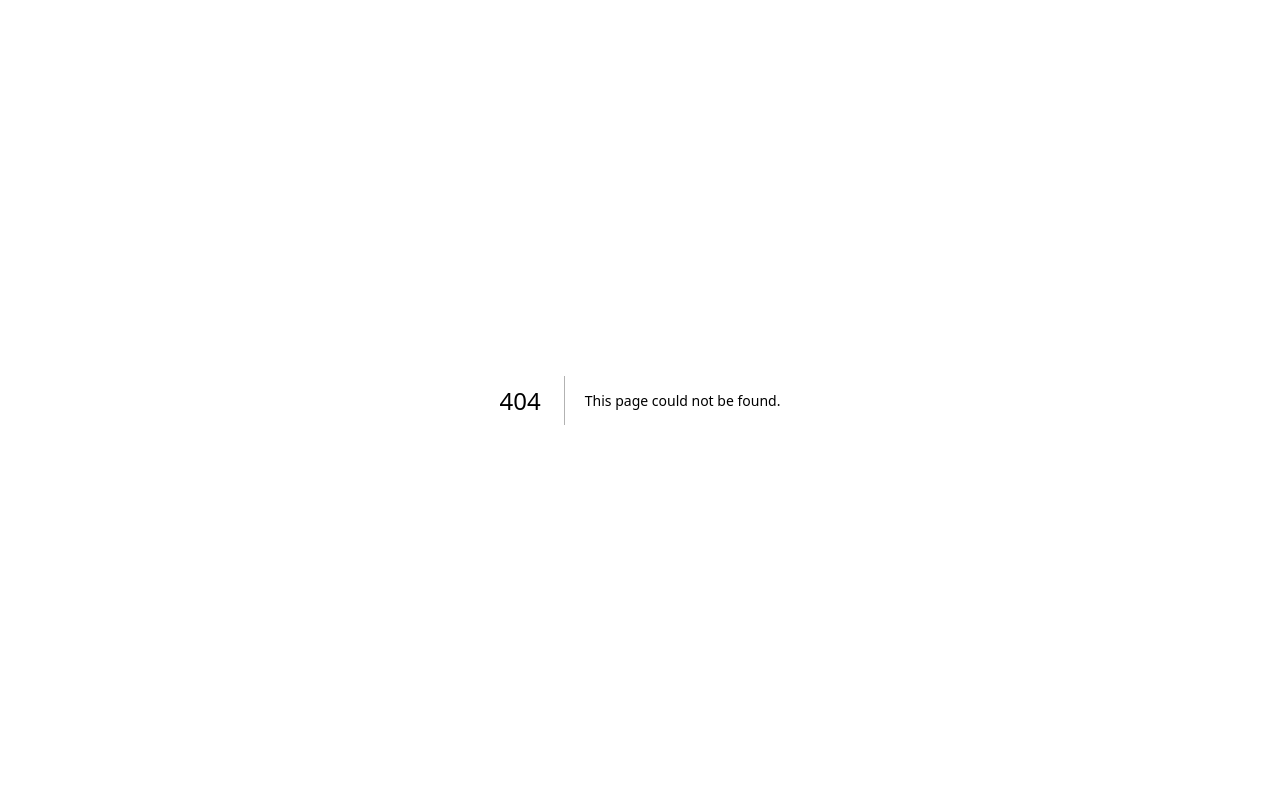
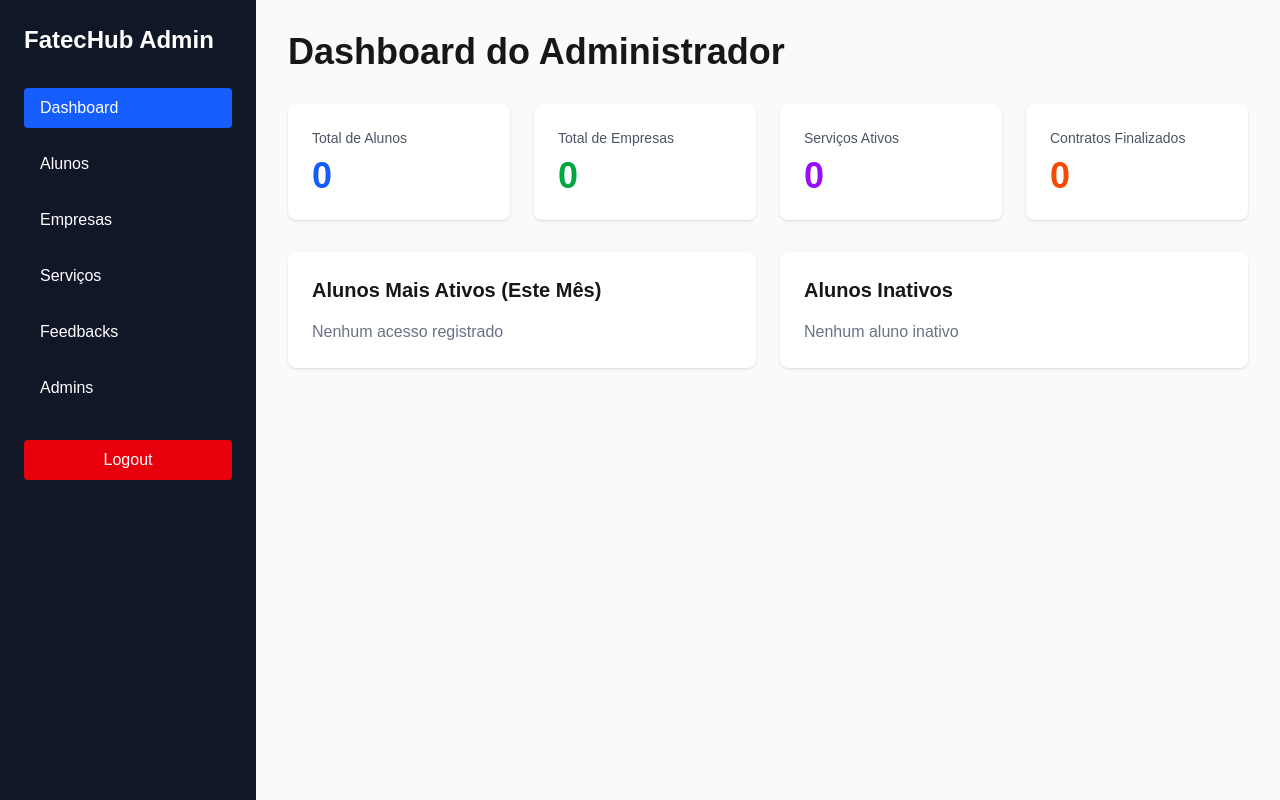
Before and after one commit to HeitorRafael/FatecHub, a Next.js app: page /dashboard/admin in a window 1280 px wide. Before the commit this address had no page. Built offline with nearby package versions, Linux system fonts and the light colour scheme; sample sign-in values are in the browser's storage.

Commit message:
refactor: corrigir rotas do dashboard
- Mover de app/(dashboard)/* para app/dashboard/*
- Agora as rotas corretas são /dashboard/admin, /dashboard/estudante, /dashboard/empresa
- Remover estrutura de route groups que não criava rotas corretas
- Adicionar layout.tsx para dashboard

```diff
--- /dev/null
+++ b/app/dashboard/admin/page.tsx
@@ -0,0 +1,93 @@
+'use client';
+
+import { useEffect, useState } from 'react';
+import { useRouter } from 'next/navigation';
+import { AuthUser } from '@/types';
+
+export default function AdminDashboard() {
+  const [user, setUser] = useState<AuthUser | null>(null);
+  const [loading, setLoading] = useState(true);
+  const router = useRouter();
+
+  useEffect(() => {
+    // Aqui você buscaria o usuário do servidor
+    // Por enquanto, vamos verificar se há um token
+    if (typeof window !== 'undefined') {
+      const token = localStorage.getItem('authToken');
+      if (!token) {
+        router.push('/');
+      } else {
+        setLoading(false);
+      }
+    }
+  }, [router]);
+
+  const handleLogout = async () => {
+    await fetch('/api/auth/logout', { method: 'POST' });
+    localStorage.removeItem('authToken');
+    router.push('/');
+  };
+
+  if (loading) {
+    return <div className="flex items-center justify-center h-screen">Carregando...</div>;
+  }
+
+  return (
+    <div className="flex h-screen">
+      {/* Sidebar */}
+      <div className="w-64 bg-gray-900 text-white p-6">
+        <h2 className="text-2xl font-bold mb-8">FatecHub Admin</h2>
+        <nav className="space-y-4">
+          <a href="#" className="block px-4 py-2 rounded bg-blue-600">Dashboard</a>
+          <a href="#" className="block px-4 py-2 rounded hover:bg-gray-800">Alunos</a>
+          <a href="#" className="block px-4 py-2 rounded hover:bg-gray-800">Empresas</a>
+          <a href="#" className="block px-4 py-2 rounded hover:bg-gray-800">Serviços</a>
+          <a href="#" className="block px-4 py-2 rounded hover:bg-gray-800">Feedbacks</a>
+          <a href="#" className="block px-4 py-2 rounded hover:bg-gray-800">Admins</a>
+        </nav>
+        <button
+          onClick={handleLogout}
+          className="mt-8 w-full px-4 py-2 bg-red-600 rounded hover:bg-red-700"
+        >
+          Logout
+        </button>
+      </div>
+
+      {/* Main Content */}
+      <div className="flex-1 p-8">
+        <h1 className="text-4xl font-bold mb-8">Dashboard do Administrador</h1>
+
+        <div className="grid grid-cols-1 md:grid-cols-2 lg:grid-cols-4 gap-6 mb-8">
+          <div className="bg-white rounded-lg shadow p-6">
+            <h3 className="text-gray-600 text-sm font-medium mb-2">Total de Alunos</h3>
+            <p className="text-4xl font-bold text-blue-600">0</p>
+          </div>
+          <div className="bg-white rounded-lg shadow p-6">
+            <h3 className="text-gray-600 text-sm font-medium mb-2">Total de Empresas</h3>
+            <p className="text-4xl font-bold text-green-600">0</p>
+          </div>
+          <div className="bg-white rounded-lg shadow p-6">
+            <h3 className="text-gray-600 text-sm font-medium mb-2">Serviços Ativos</h3>
+            <p className="text-4xl font-bold text-purple-600">0</p>
+          </div>
+          <div className="bg-white rounded-lg shadow p-6">
+            <h3 className="text-gray-600 text-sm font-medium mb-2">Contratos Finalizados</h3>
+            <p className="text-4xl font-bold text-orange-600">0</p>
+          </div>
+        </div>
+
+        <div className="grid grid-cols-1 lg:grid-cols-2 gap-6">
+          <div className="bg-white rounded-lg shadow p-6">
+            <h2 className="text-xl font-bold mb-4">Alunos Mais Ativos (Este Mês)</h2>
+            <p className="text-gray-500">Nenhum acesso registrado</p>
+          </div>
+
+          <div className="bg-white rounded-lg shadow p-6">
+            <h2 className="text-xl font-bold mb-4">Alunos Inativos</h2>
+            <p className="text-gray-500">Nenhum aluno inativo</p>
+          </div>
+        </div>
+      </div>
+    </div>
+  );
+}
--- /dev/null
+++ b/app/dashboard/empresa/page.tsx
@@ -0,0 +1,52 @@
+'use client';
+
+import { useRouter } from 'next/navigation';
+
+export default function EmpresaDashboard() {
+  const router = useRouter();
+
+  const handleLogout = async () => {
+    await fetch('/api/auth/logout', { method: 'POST' });
+    localStorage.removeItem('authToken');
+    router.push('/');
+  };
+
+  return (
+    <div className="min-h-screen bg-gray-50">
+      <nav className="bg-white shadow p-6">
+        <div className="max-w-7xl mx-auto flex justify-between items-center">
+          <h1 className="text-2xl font-bold text-gray-800">FatecHub - Empresa</h1>
+          <button
+            onClick={handleLogout}
+            className="px-4 py-2 bg-red-600 text-white rounded hover:bg-red-700"
+          >
+            Logout
+          </button>
+        </div>
+      </nav>
+
+      <div className="max-w-7xl mx-auto p-8">
+        <h2 className="text-3xl font-bold mb-8">Bem-vindo ao Painel da Empresa</h2>
+
+        <div className="grid grid-cols-1 md:grid-cols-2 gap-6">
+          <div className="bg-white rounded-lg shadow p-6">
+            <h3 className="text-xl font-bold mb-4">Serviços Ativos</h3>
+            <p className="text-gray-500">Nenhum serviço cadastrado</p>
+          </div>
+
+          <div className="bg-white rounded-lg shadow p-6">
+            <h3 className="text-xl font-bold mb-4">Contratos Finalizados</h3>
+            <p className="text-gray-500">Nenhum contrato finalizado</p>
+          </div>
+
+          <div className="bg-white rounded-lg shadow p-6 col-span-1 md:col-span-2">
+            <h3 className="text-xl font-bold mb-4">Criar Novo Serviço</h3>
+            <button className="w-full px-4 py-2 bg-blue-600 text-white rounded hover:bg-blue-700">
+              + Novo Serviço
+            </button>
+          </div>
+        </div>
+      </div>
+    </div>
+  );
+}
--- /dev/null
+++ b/app/dashboard/estudante/page.tsx
@@ -0,0 +1,68 @@
+'use client';
+
+import { useRouter } from 'next/navigation';
+
+export default function EstudanteDashboard() {
+  const router = useRouter();
+
+  const handleLogout = async () => {
+    await fetch('/api/auth/logout', { method: 'POST' });
+    localStorage.removeItem('authToken');
+    router.push('/');
+  };
+
+  return (
+    <div className="min-h-screen bg-gray-50">
+      <nav className="bg-white shadow p-6">
+        <div className="max-w-7xl mx-auto flex justify-between items-center">
+          <h1 className="text-2xl font-bold text-gray-800">FatecHub - Estudante</h1>
+          <button
+            onClick={handleLogout}
+            className="px-4 py-2 bg-red-600 text-white rounded hover:bg-red-700"
+          >
+            Logout
+          </button>
+        </div>
+      </nav>
+
+      <div className="max-w-7xl mx-auto p-8">
+        <h2 className="text-3xl font-bold mb-8">Bem-vindo ao Dashboard do Estudante</h2>
+
+        {/* Carrossel de Oportunidades */}
+        <div className="mb-8">
+          <h3 className="text-2xl font-bold mb-4">Oportunidades Disponíveis</h3>
+          <div className="bg-white rounded-lg shadow p-8 text-center text-gray-500">
+            Nenhuma oportunidade disponível no momento
+          </div>
+        </div>
+
+        {/* Mensagens de Inspiração */}
+        <div className="mb-8">
+          <div className="bg-gradient-to-r from-blue-500 to-blue-600 text-white rounded-lg p-8 text-center">
+            <p className="text-lg">
+              💡 "Não menospreze as oportunidades oferecidas. Construir seu portfólio é essencial para sua carreira!"
+            </p>
+          </div>
+        </div>
+
+        {/* Tipos de Serviço */}
+        <div>
+          <h3 className="text-2xl font-bold mb-4">Tipos de Serviço</h3>
+          <div className="grid grid-cols-2 md:grid-cols-3 lg:grid-cols-5 gap-4">
+            {[
+              'Design',
+              'Desenvolvimento',
+              'Consultoria',
+              'Marketing',
+              'Outras'
+            ].map((tipo) => (
+              <button key={tipo} className="bg-white rounded-lg shadow p-4 text-center hover:shadow-lg hover:bg-gray-50 transition">
+                {tipo}
+              </button>
+            ))}
+          </div>
+        </div>
+      </div>
+    </div>
+  );
+}
--- /dev/null
+++ b/app/dashboard/layout.tsx
@@ -0,0 +1,15 @@
+export const metadata = {
+  title: 'FatecHub - Dashboard',
+};
+
+export default function DashboardLayout({
+  children,
+}: {
+  children: React.ReactNode;
+}) {
+  return (
+    <div className="min-h-screen bg-gray-50">
+      {children}
+    </div>
+  );
+}
--- a/app/page.tsx
+++ b/app/page.tsx
@@ -1,5 +1,2 @@
-import { redirect } from 'next/navigation';
-
-export default function Home() {
-  redirect('/(auth)');
-}
+// Re-export da página de autenticação como página raiz
+export { default } from './(auth)/page';
```
